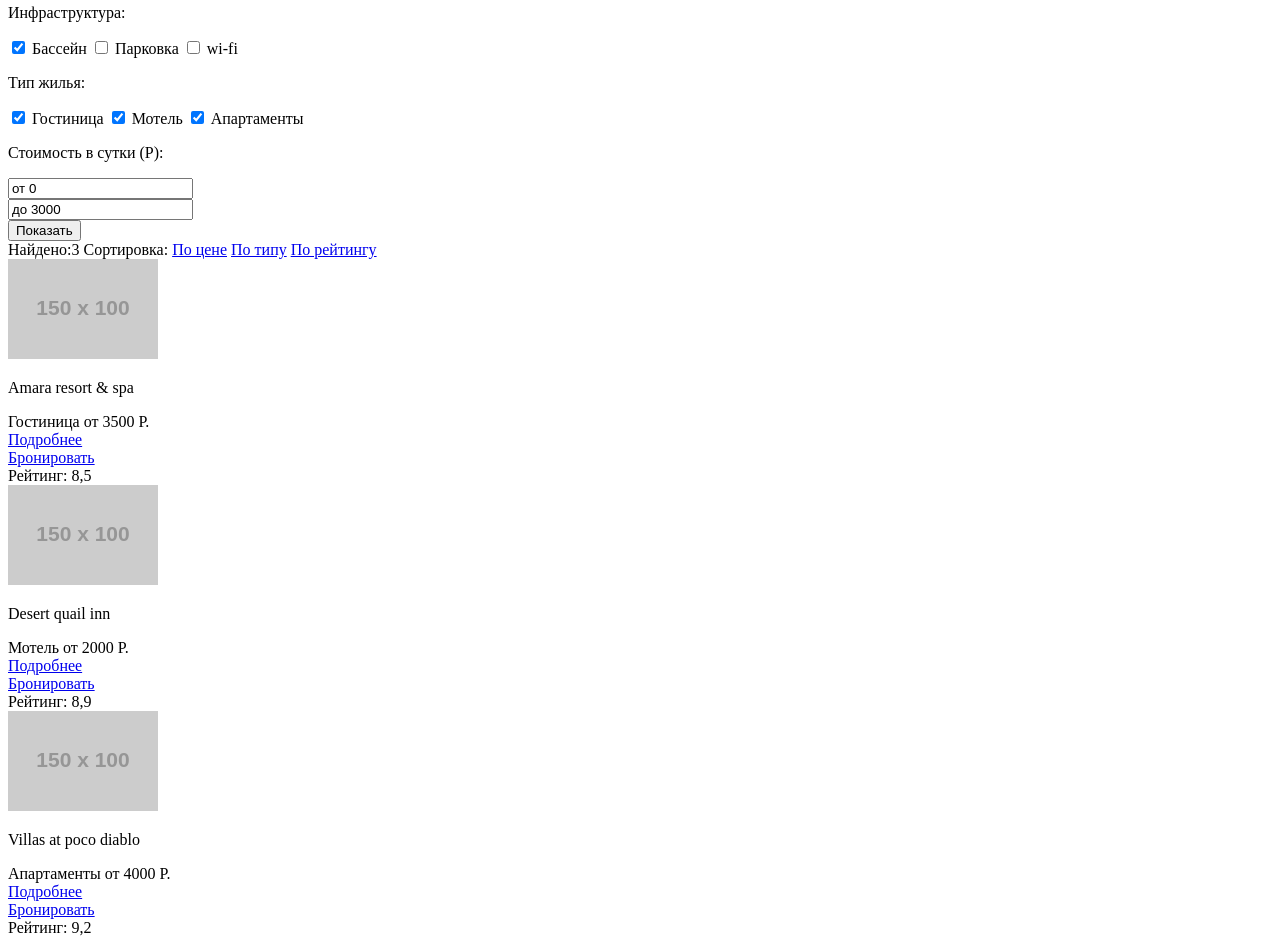
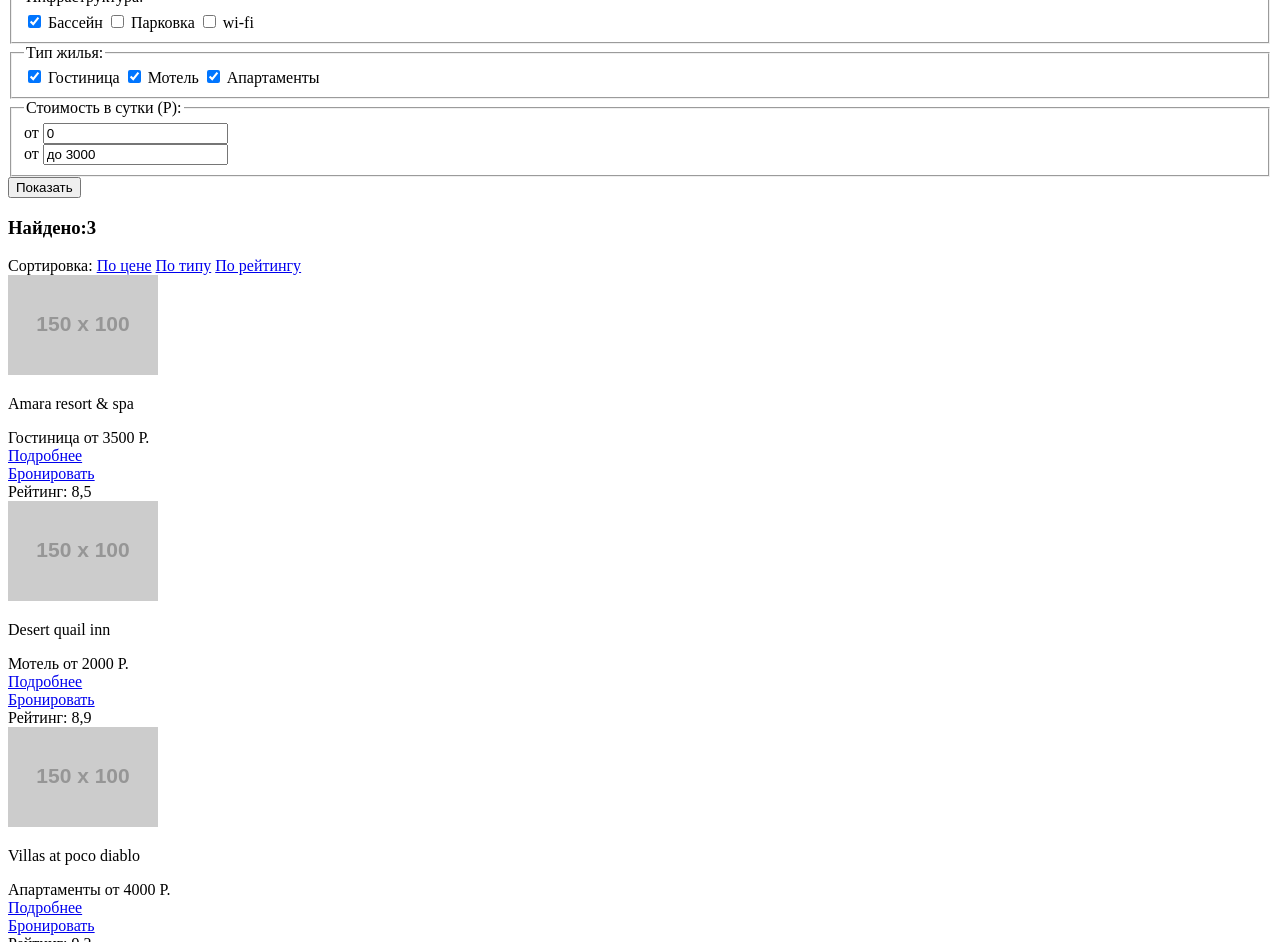
Before and after one commit to olga-ef/302633-sedona, a plain HTML site: page hotels.html in a window 1280 px wide. Shown: the part 220-1162 px from the top of the page. Drawn offline with Linux system fonts and the light colour scheme; placeholder pictures from the web are drawn by us.

Commit message:
исправлена разметка

```diff
--- a/hotels.html
+++ b/hotels.html
@@ -18,7 +18,7 @@
             <a href="#">Карта штата</a>
           </li>
           <li>
-            <a href="#">Гостиницы</a>
+            <a class="active" href="#">Гостиницы</a>
           </li>
         </ul>
       </nav>
@@ -31,45 +31,46 @@
     <main class="container">
       <section class="filter">
         <form class="filter-form" action="#" method="get">
-          <div class="filter-infrastructure">
-            <p class="filter-titel">Инфраструктура:</p>
+          <fieldset class="filter-infrastructure">
+            <legend>Инфраструктура:</legend>
             <input type="checkbox" name="pool" id="pool" checked>
             <label for="pool">Бассейн</label>
             <input type="checkbox" name="parking" id="parking">
             <label for="parking">Парковка</label>
             <input type="checkbox" name="wi-fi" id="wi-fi" >
             <label for="wi-fi">wi-fi</label>
-          </div>
-          <div class="filter-type">
-            <p class="filter-titel">Тип жилья:</p>
+          </fieldset>
+          <fieldset class="filter-type">
+            <legend>Тип жилья:</legend>
             <input type="checkbox" name="hotel" id="hotel" checked>
             <label for="hotel">Гостиница</label>
             <input type="checkbox" name="motel" id="motel" checked>
             <label for="motel">Мотель</label>
             <input type="checkbox" name="apartament" id="apartament" checked>
             <label for="apartament">Апартаменты</label>
-          </div>
-          <div class="filter-price">
-            <p class="filter-titel">Стоимость в сутки (Р):</p>
+          </fieldset>
+          <fieldset class="filter-price">
+            <legend>Стоимость в сутки (Р):</legend>
             <div class="price-conteiner">
               <div class="price-start">
-                <input type="text" name="price-start" value="от 0">
+                <label for="price-start">от</label>
+                <input type="text" name="price-start" id="price-start" value="0">
               </div>
               <div class="price-end">
-                <input type="text" name="price-end" value="до 3000">
+                <label for="price-end">от</label>
+                <input type="text" name="price-end" id="price-end" value="до 3000">
               </div>
               </div>
-              <div class="price-slider">
-
+                <div class="price-slider">
               </div>
-          </div>
+          </fieldset>
           <div class="filter-btn">
             <button type="submit">Показать</button>
           </div>
         </form>
       </section>
       <section class="sort">
-        <span class="search-number">Найдено:3</span>
+        <h3>Найдено:3</h3>
         <span class="sort-titel">Сортировка:</span>
         <a class="active" href="#">По цене</a>
         <a href="#">По типу</a>
@@ -80,12 +81,12 @@
         </div>
       </section>
       <section class="results">
-        <div class="result">
+        <article class="result">
           <div class="result-image">
-            <img src="http://placehold.it/150x100" alt="Amara resort 	&#38; spa">
+            <img src="http://placehold.it/150x100" alt="Amara resort &#38; spa">
           </div>
           <div class="result-content">
-            <p class="result-titel">Amara resort 	&#38; spa</p>
+            <p class="result-titel">Amara resort &#38; spa</p>
             <span class="type">Гостиница</span>
             <span class="price">от 3500 Р.</span>
             <div class="btn-more">
@@ -99,11 +100,11 @@
             <div class="raiting-stars">
             </div>
             <div class="raiting-value">
-              <span>Рейтинг: 8,5</span>
+              Рейтинг: 8,5
             </div>
           </div>
-        </div>
-        <div class="result">
+        </article>
+        <article class="result">
           <div class="result-image">
             <img src="http://placehold.it/150x100" alt="Desert quail inn">
           </div>
@@ -122,11 +123,11 @@
             <div class="raiting-stars">
             </div>
             <div class="raiting-value">
-              <span>Рейтинг: 8,9</span>
+              Рейтинг: 8,9
             </div>
           </div>
-        </div>
-        <div class="result">
+        </article>
+        <article class="result">
           <div class="result-image">
             <img src="http://placehold.it/150x100" alt="Villas at poco diablo">
           </div>
@@ -145,10 +146,10 @@
             <div class="raiting-stars">
             </div>
             <div class="raiting-value">
-              <span>Рейтинг: 9,2</span>
+              Рейтинг: 9,2
             </div>
           </div>
-        </div>
+        </article>
       </section>
     </main>
     <footer class="main-footer">
```
Also changed, not shown: index.html (+7 -19 lines).
